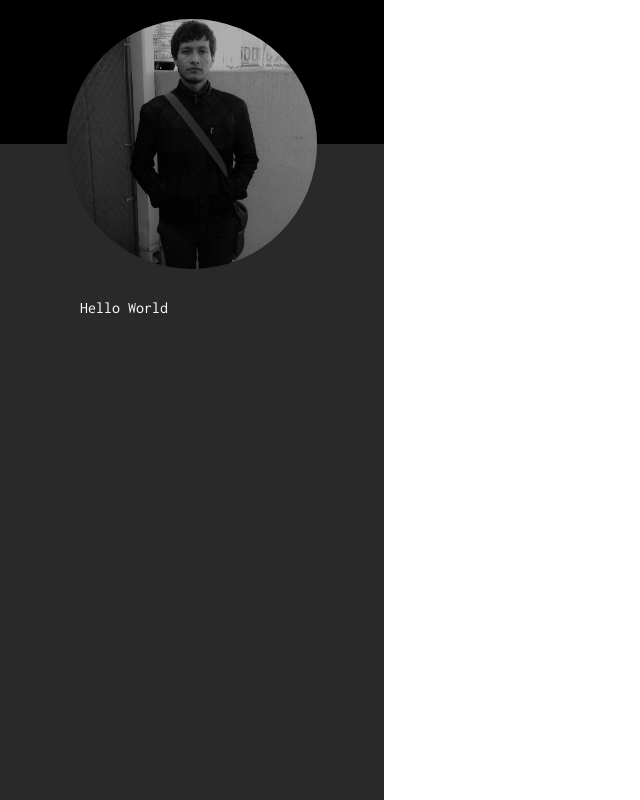
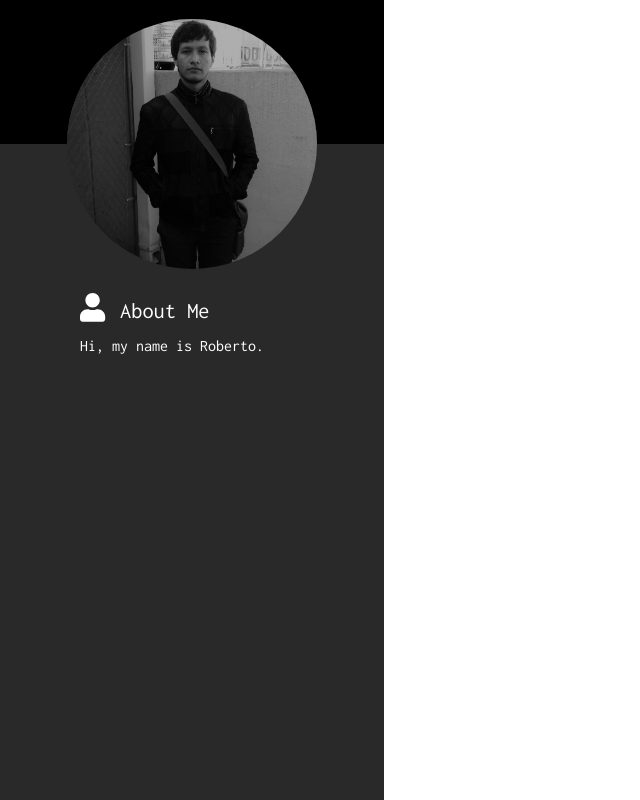
Before and after one commit to RobCC/resume, a React app: page / in a window 1280 px wide. Shown: the whole page, without its empty margins (0-640 px from the left). Built offline with nearby package versions, Linux system fonts and the light colour scheme.

Commit message:
add fontAwesome 4 react

```diff
--- a/package.json
+++ b/package.json
@@ -11,6 +11,9 @@
     "prod": "webpack --mode production --config webpack.config.prod.js --env.NODE_ENV=production"
   },
   "dependencies": {
+    "@fortawesome/fontawesome-svg-core": "^1.2.4",
+    "@fortawesome/free-solid-svg-icons": "^5.3.1",
+    "@fortawesome/react-fontawesome": "^0.1.2",
     "react": "^16.4.2",
     "react-dom": "^16.4.2",
     "react-transition-group": "^2.4.0"
--- a/src/Components/InfoPanel.js
+++ b/src/Components/InfoPanel.js
@@ -1,5 +1,6 @@
 import React, { Component } from 'react';
-import { CSSTransition } from 'react-transition-group'
+import { CSSTransition } from 'react-transition-group';
+import InfoSection from 'Components/InfoSection';
 import styles from './InfoPanel.scss';
 import image from '../assets/img/me.jpg';
 
@@ -21,7 +22,9 @@ class InfoPanel extends Component {
           </div>
         </div>
         <div className={`${styles.info}`}>
-          Hello World
+          <InfoSection title="About Me" icon="user">
+            Hi, my name is Roberto.
+          </InfoSection>
         </div>
       </section>
     )
--- a/src/Components/InfoPanel.scss
+++ b/src/Components/InfoPanel.scss
@@ -34,24 +34,6 @@ $top-height : 18%;
       img {
         max-width:100%;
         border-radius: 100%;
-
-        .blurryEnter {
-          filter: blur(4px);
-        }
-
-        .blurryEnterActive {
-          transition: filter 1000ms;
-          filter: blur(0px);
-        }
-
-        .blurryExit {
-          filter: blur(0px);
-        }
-
-        .blurryExitActive {
-          transition: filter 1000ms;
-          filter: blur(4px);
-        }
       }
     }
   }
--- /dev/null
+++ b/src/Components/InfoSection.js
@@ -0,0 +1,22 @@
+import React, { Component } from 'react';
+import { FontAwesomeIcon } from '@fortawesome/react-fontawesome'
+import { faCoffee } from '@fortawesome/free-solid-svg-icons'
+import styles from './InfoSection.scss';
+
+class InfoSection extends Component {
+  render() {
+    return (
+      <div className={styles.infoSection}>
+        <div className={styles.titleWrap}>
+          <span className={styles.title}>{this.props.title}</span>
+          <FontAwesomeIcon icon={this.props.icon} className={styles.icon} />
+        </div>
+        <div className={styles.content}>
+          {this.props.children}
+        </div>
+      </div>
+    );
+  }
+}
+
+export default InfoSection;
--- /dev/null
+++ b/src/Components/InfoSection.scss
@@ -0,0 +1,24 @@
+.infoSection {
+  display: block;
+
+  .titleWrap {
+    display: block;
+    position : relative;
+
+    .title {
+      padding-left: 40px;
+      font-size: 1.4em;
+    }
+
+    .icon {
+      position: absolute;
+      left: 0;
+      top: -6px;
+      font-size: 1.8em;
+    }
+  }
+
+  .content {
+    padding-top: 15px;
+  }
+}
--- a/src/main.js
+++ b/src/main.js
@@ -1,7 +1,13 @@
 import React from 'react';
 import ReactDOM from 'react-dom';
 import InfoPanel from 'Components/InfoPanel';
-import './Components/App.scss'
+import './Components/App.scss';
+
+import { library } from '@fortawesome/fontawesome-svg-core';
+import { faUser } from '@fortawesome/free-solid-svg-icons'
+
+library.add(faUser);
+
 
 const root = document.getElementById('root');
 
```
Also changed, not shown: 1 other file.
